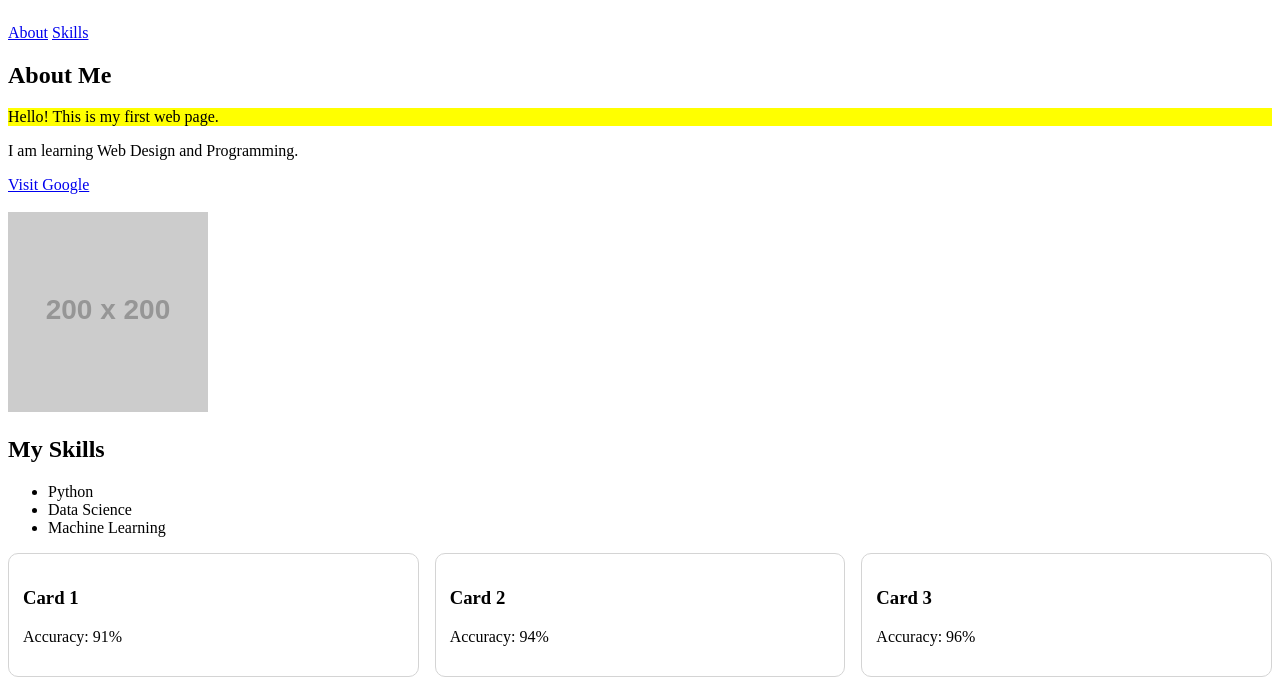
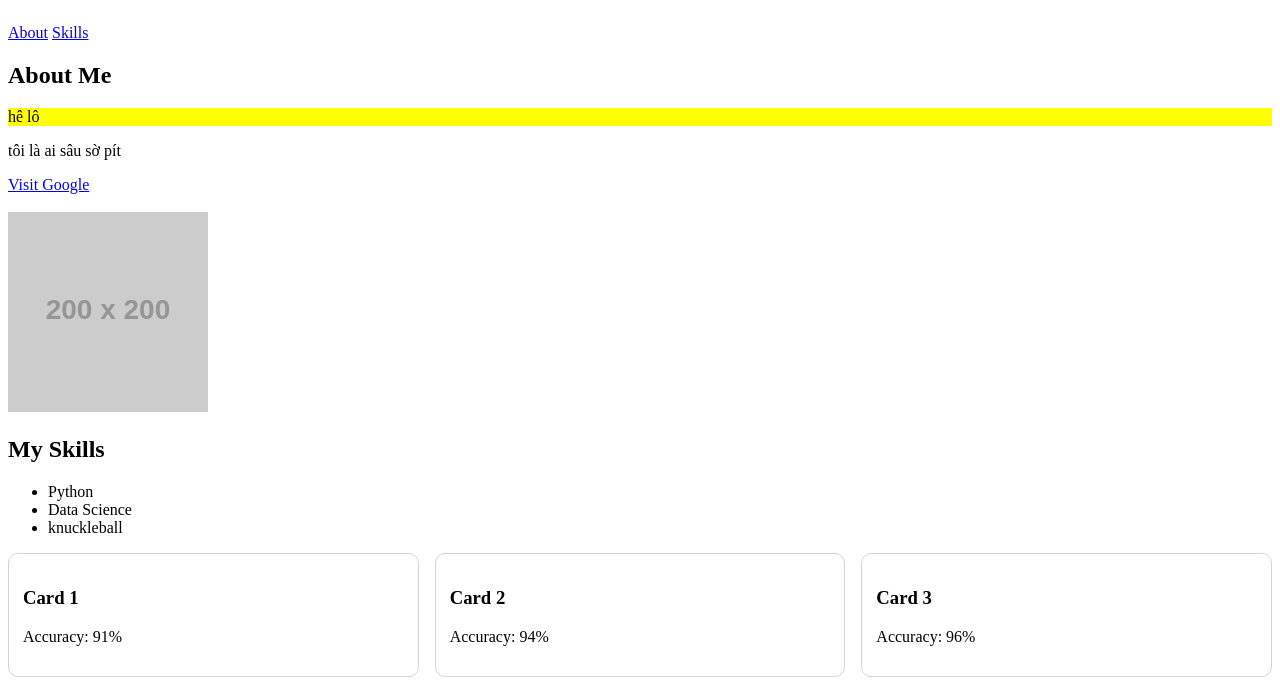
Before and after one commit to NickyTheCoder-MLe02/web-course, a plain HTML site: page web-course/index.html in a window 1280 px wide. Shown: the part 77-771 px from the top of the page. Drawn offline with Linux system fonts and the light colour scheme; placeholder pictures from the web are drawn by us.

```diff
--- a/web-course/index.html
+++ b/web-course/index.html
@@ -24,8 +24,8 @@
         <section id="about">
             <h2>About Me</h2>
 
-            <p class="highlight">Hello! This is my first web page.</p>
-            <p>I am learning Web Design and Programming.</p>
+            <p class="highlight">hê lô</p>
+            <p>tôi là ai sâu sờ pít</p>
 
             <a href="https://www.google.com">Visit Google</a>
 
@@ -40,7 +40,7 @@
             <ul>
                 <li>Python</li>
                 <li>Data Science</li>
-                <li>Machine Learning</li>
+                <li>knuckleball</li>
             </ul>
         </section>
 
```
